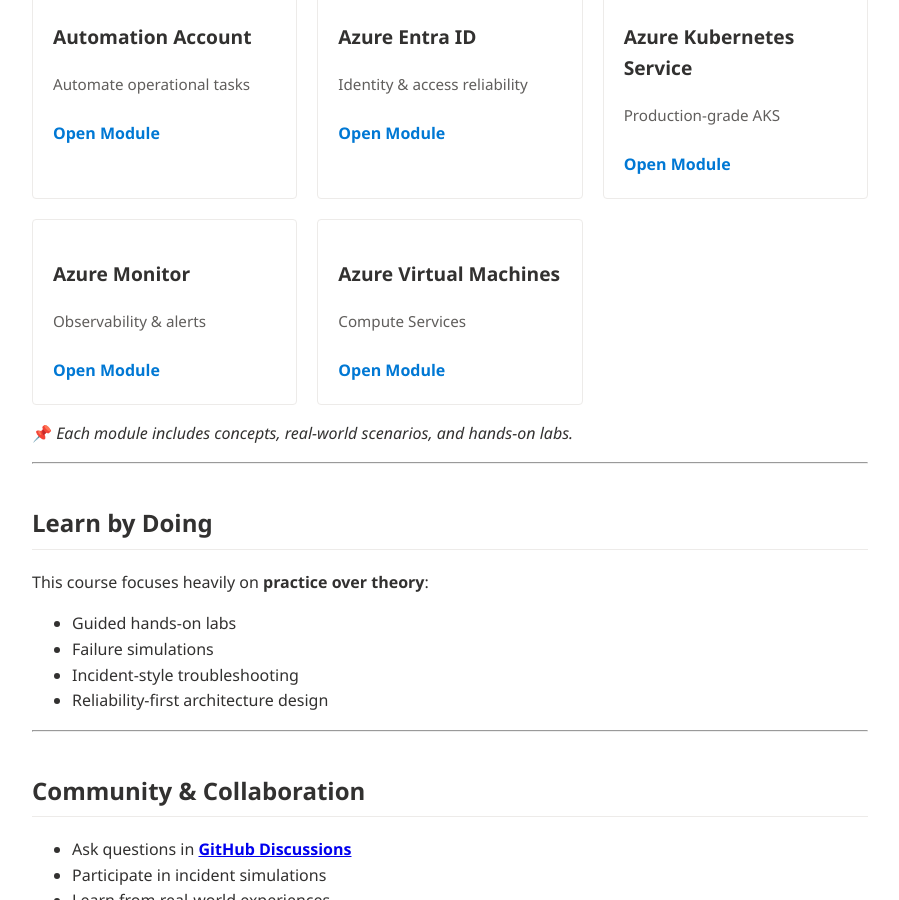
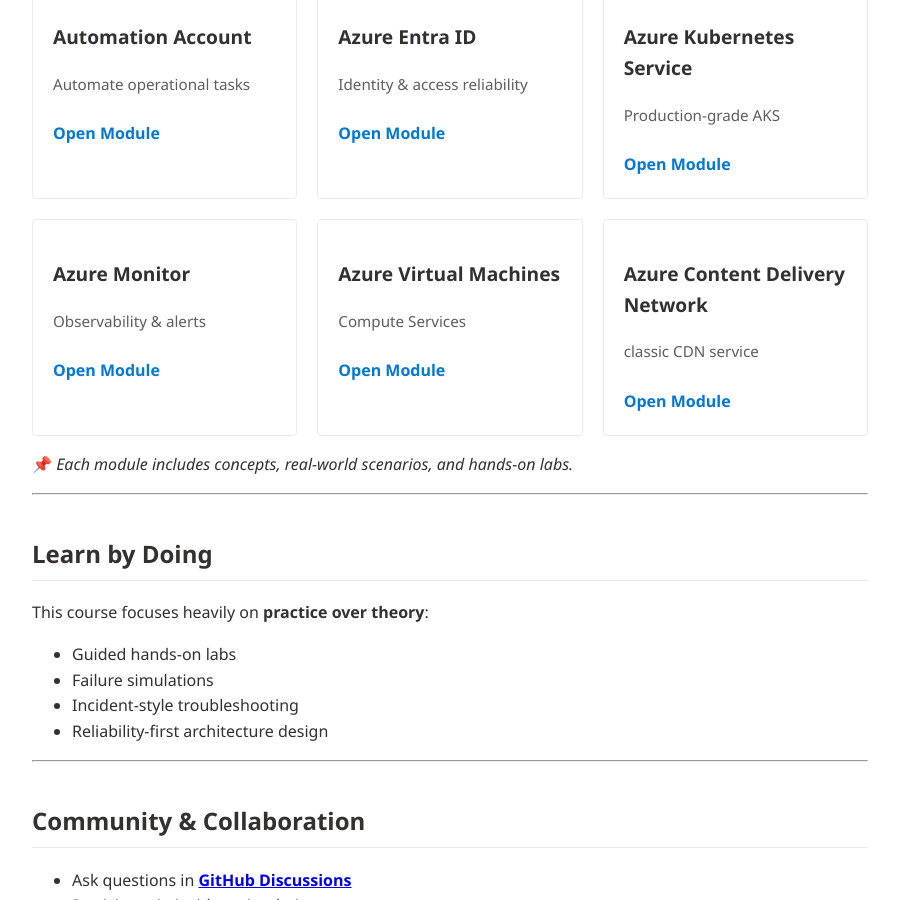
Before and after one commit to Abhiram-Mangde/Course-Azure-for-SREs, a Jekyll site: the page built from docs/index.md, in a window 1280 px wide and 900 px high, scrolled down 2026 px. Shown: the whole window, without its empty margins (190-1089 px from the left). Built offline with Jekyll 4.4.1, drawn with Linux system fonts in a browser that asks for light colours.

Commit message:
Add Azure Content Delivery Network section to index

```diff
--- a/docs/index.md
+++ b/docs/index.md
@@ -209,6 +209,12 @@
 <a href="{{ '/azureservices/Azure Virtual Machines/' | relative_url }}">Open Module</a>
 </div>
 
+<div class="azure-tile">
+<h3>Azure Content Delivery Network</h3>
+<p>classic CDN service</p>
+<a href="{{ '/azureservices/Azure CDN/' | relative_url }}">Open Module</a>
+</div>
+
 </div>
 
 <p style="margin-top:16px;">
```
